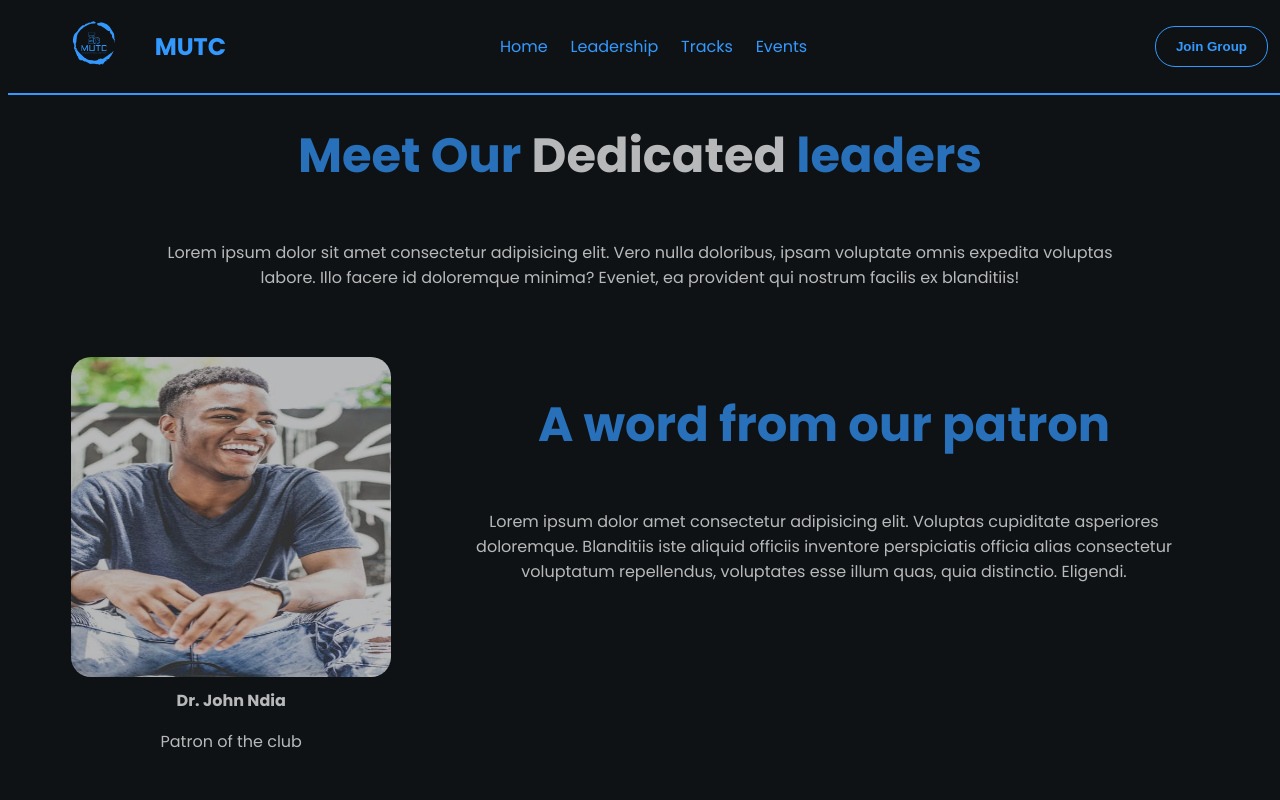
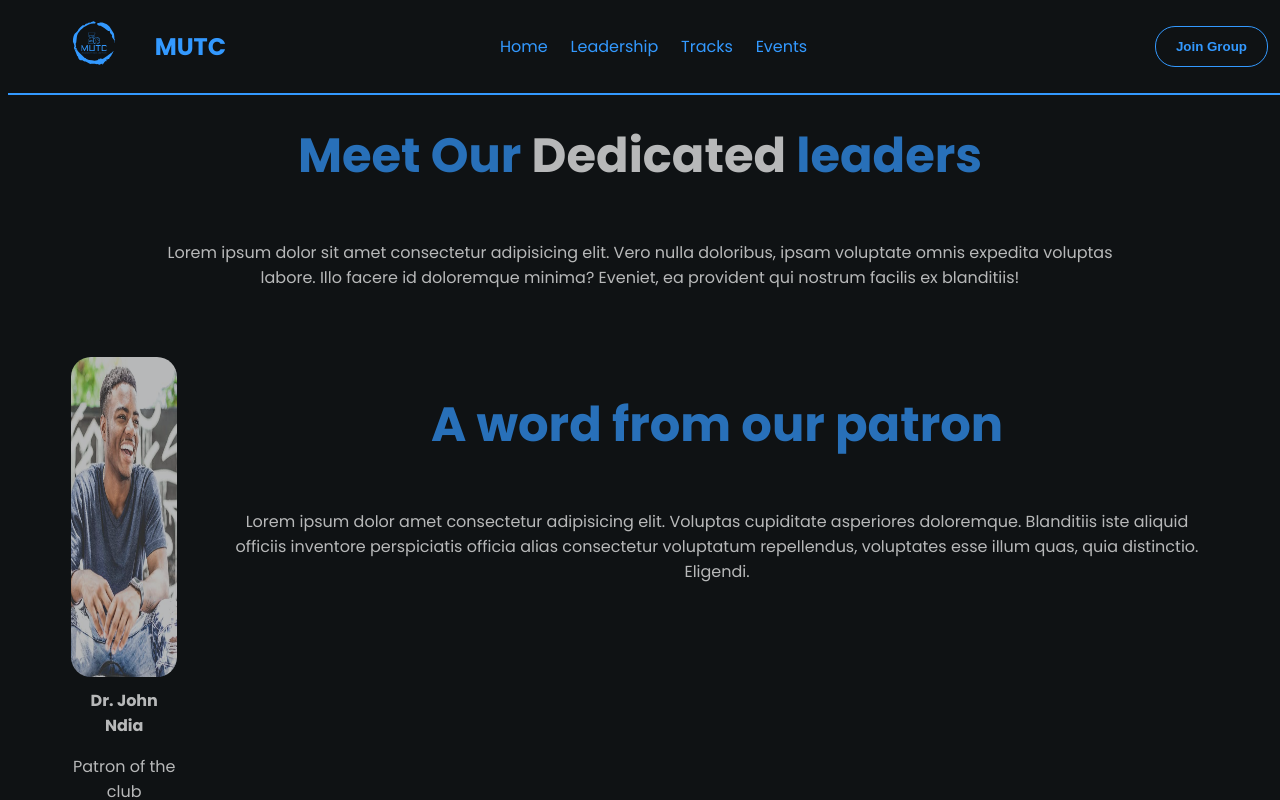
Before and after one commit to JAS-D98/MUTC_Website_t2give, a React (Vite) app: page /Leadership in a window 1280 px wide. Shown: the top 800 px of the page. Built offline with nearby package versions, Linux system fonts and the light colour scheme.

Commit message:
adjust leaders cards width

```diff
--- a/src/Pages/Leadership/Leadership.css
+++ b/src/Pages/Leadership/Leadership.css
@@ -62,6 +62,7 @@
         justify-content: center;
         align-items: center;
         padding: 0px 20px;
+        background: red;
     }
     .leaders_container{
         width: 80%;
--- a/src/components/LeadersCard/LeadersCard.css
+++ b/src/components/LeadersCard/LeadersCard.css
@@ -1,9 +1,9 @@
 .leaders_card{
-    width: 20em;
+    max-width: 20em;
     min-height: 20em;
 }
 .leaders_card_img{
-    width: 20em;
+    max-width: 20em;
     height: 20em;
     object-fit: cover;
     overflow: hidden;
```
